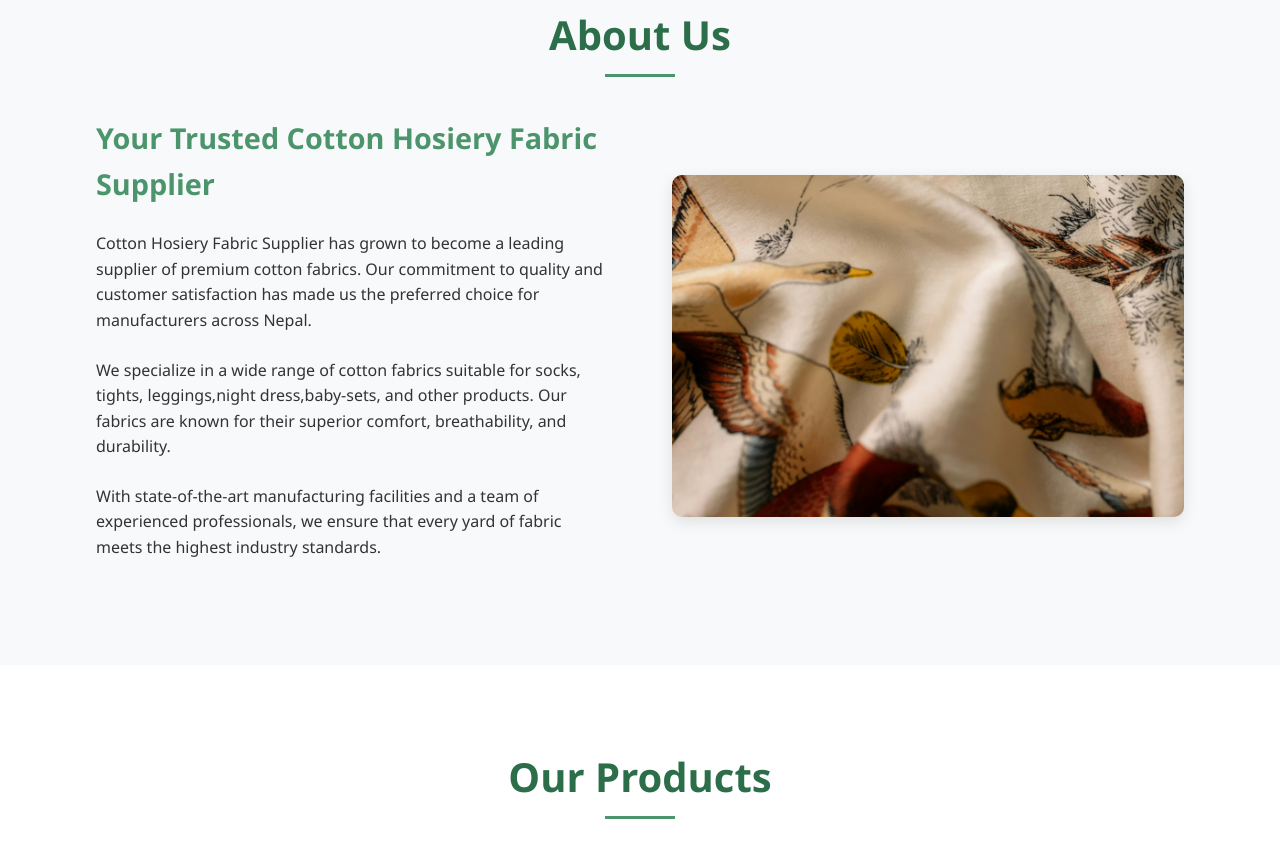
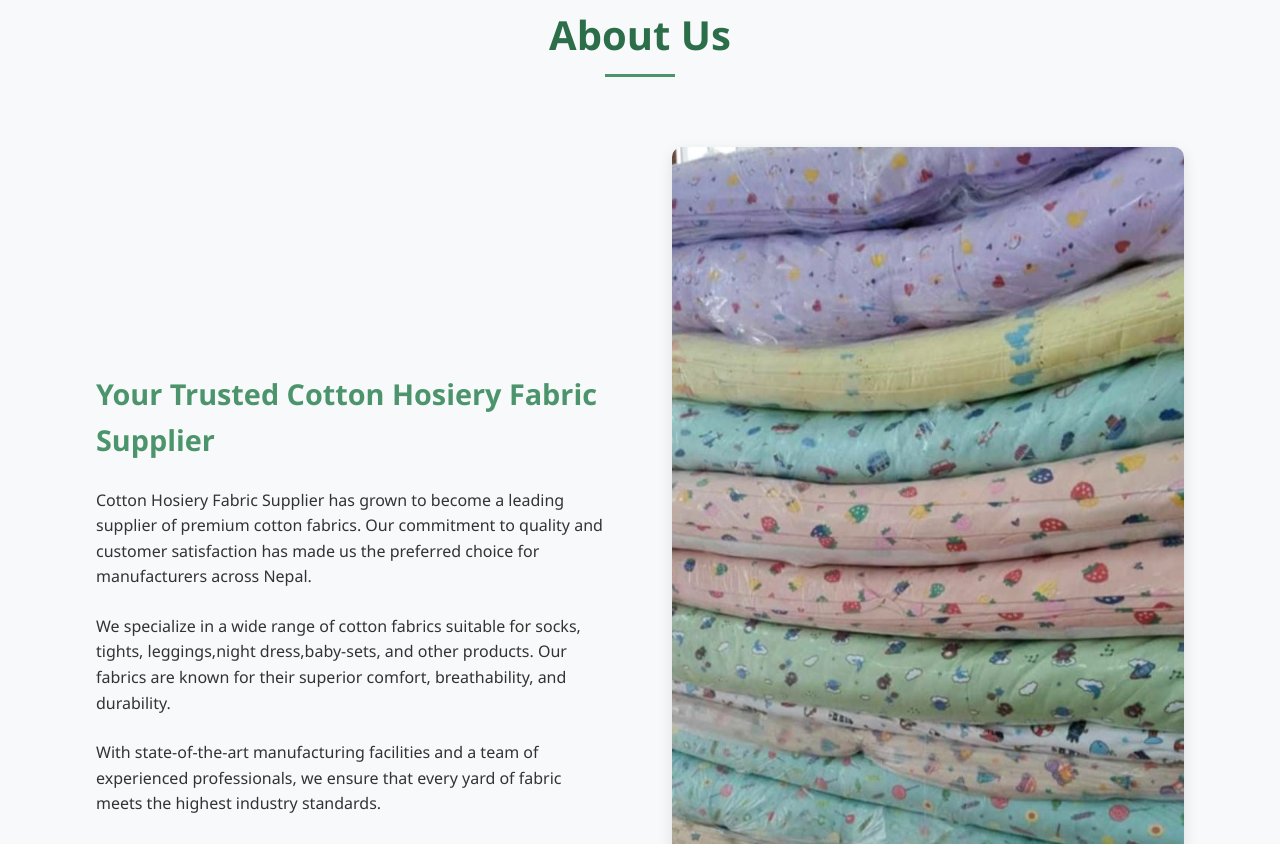
Before and after one commit to Fabric-Supplier/website, a plain HTML site: page index.html in a window 1280 px wide. Shown: the part 877-1721 px from the top of the page. Drawn offline with Linux system fonts and the light colour scheme; files whose address does not match are found by name.

Commit message:
Update index.html

```diff
--- a/index.html
+++ b/index.html
@@ -712,7 +712,7 @@
                 <p>With state-of-the-art manufacturing facilities and a team of experienced professionals, we ensure that every yard of fabric meets the highest industry standards.</p>
             </div>
             <div class="about-image">
-                <img src="c:\Users\Admin\Desktop\pexels-cottonbro-6153893.jpg" alt="Cotton Fabric Manufacturing">
+                <img src="fabrics.jpeg" alt="Cotton Fabric Manufacturing">
             </div>
         </div>
     </section>
```
